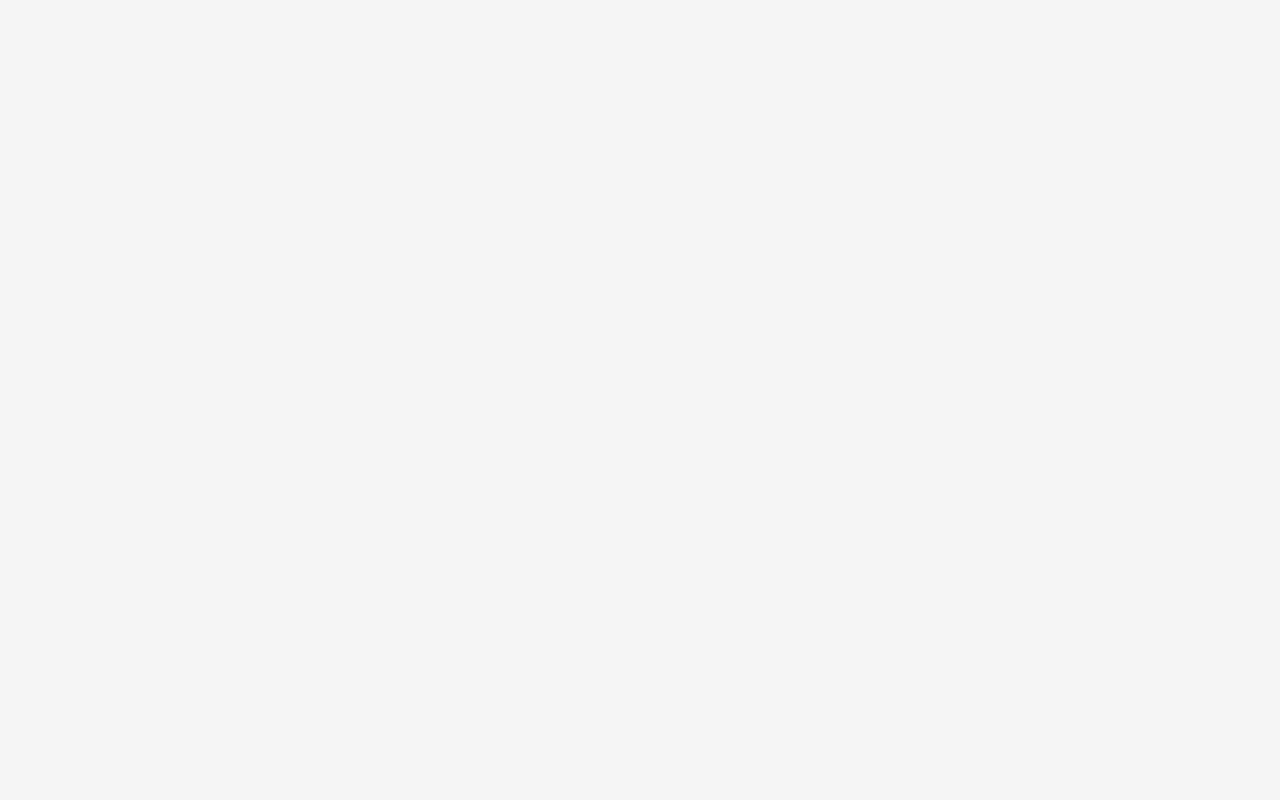
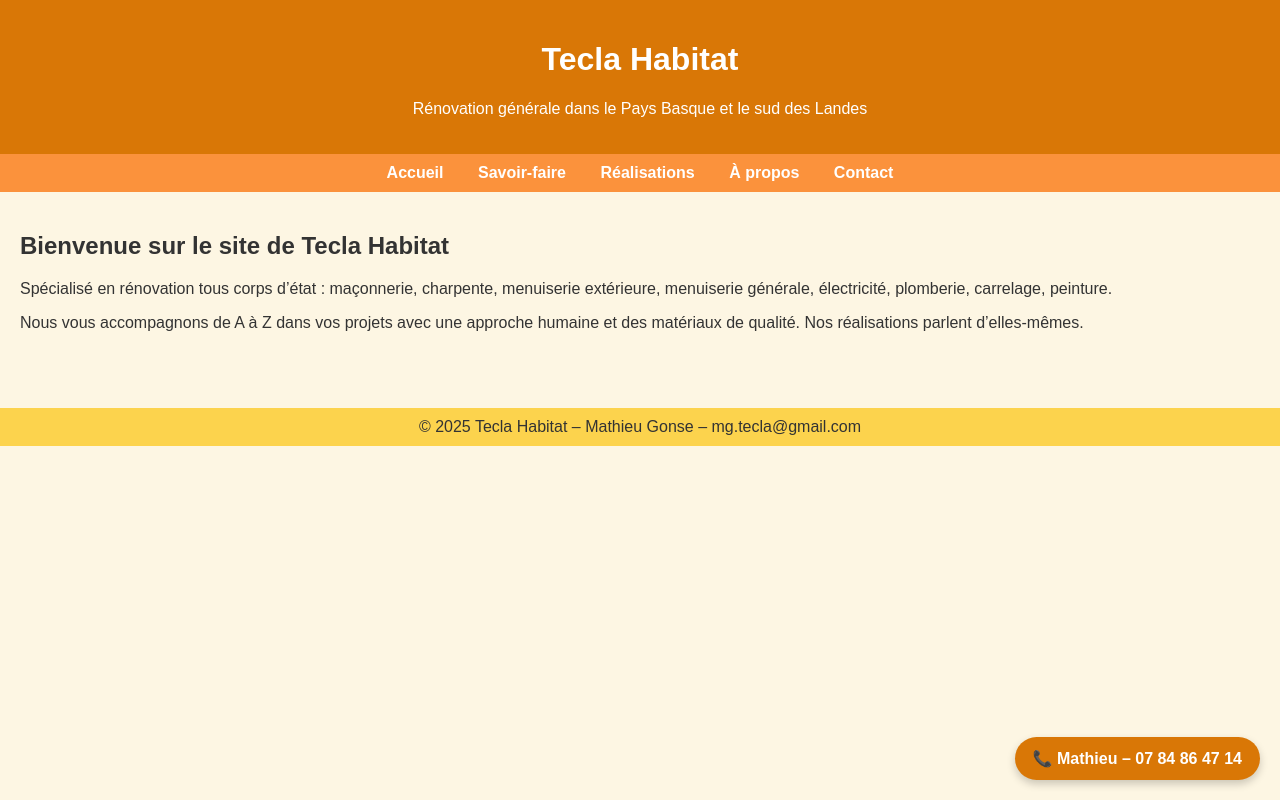
Before and after one commit to MathieuGonse/tecla-habitat-1, a plain HTML site: page index.html in a window 1280 px wide. Drawn offline with Linux system fonts and the light colour scheme.

Commit message:
Update index.html

```diff
--- a/index.html
+++ b/index.html
@@ -1,39 +1,110 @@
-<!DOCTYPE html><html lang="fr">
+<!DOCTYPE html>
+<html lang="fr">
 <head>
-  <meta charset="UTF-8" />
-  <meta name="viewport" content="width=device-width, initial-scale=1.0" />
-  <title>Tecla Habitat - Rénovation Générale</title>
+  <meta charset="UTF-8">
+  <meta name="viewport" content="width=device-width, initial-scale=1">
+  <title>Tecla Habitat - Rénovation générale</title>
   <style>
     body {
+      font-family: Arial, sans-serif;
       margin: 0;
-      font-family: Arial, sans-serif;
-      background-color: #f4f4f4;
+      padding: 0;
+      background-color: #fdf6e3;
       color: #333;
     }
+
     header {
-      background-color: #1a202c;
+      background-color: #d97706;
       color: white;
-      padding: 1rem;
+      padding: 20px;
       text-align: center;
     }
+
     nav {
-      display: flex;
-      justify-content: center;
-      background-color: #2d3748;
+      background-color: #fb923c;
+      padding: 10px;
+      text-align: center;
     }
+
     nav a {
       color: white;
-      padding: 1rem;
+      margin: 0 15px;
       text-decoration: none;
+      font-weight: bold;
     }
+
     nav a:hover {
-      background-color: #4a5568;
+      text-decoration: underline;
     }
-    section {
-      padding: 2rem;
-      max-width: 1000px;
-      margin: auto;
+
+    main {
+      padding: 20px;
     }
-    .gallery {
-      display: grid;
-      grid-template-columns: repeat(auto-fit, min
+
+    footer {
+      background-color: #fcd34d;
+      color: #333;
+      text-align: center;
+      padding: 10px;
+      margin-top: 40px;
+    }
+
+    .floating-phone {
+      position: fixed;
+      bottom: 20px;
+      right: 20px;
+      background-color: #d97706;
+      color: white;
+      padding: 12px 18px;
+      border-radius: 30px;
+      box-shadow: 0 4px 8px rgba(0,0,0,0.2);
+      font-size: 16px;
+      font-weight: bold;
+      z-index: 9999;
+      text-decoration: none;
+      transition: background-color 0.3s ease;
+    }
+
+    .floating-phone:hover {
+      background-color: #b45309;
+    }
+
+    @media screen and (max-width: 600px) {
+      .floating-phone {
+        font-size: 14px;
+        padding: 10px 14px;
+      }
+    }
+  </style>
+</head>
+<body>
+
+  <header>
+    <h1>Tecla Habitat</h1>
+    <p>Rénovation générale dans le Pays Basque et le sud des Landes</p>
+  </header>
+
+  <nav>
+    <a href="#">Accueil</a>
+    <a href="#">Savoir-faire</a>
+    <a href="#">Réalisations</a>
+    <a href="#">À propos</a>
+    <a href="#">Contact</a>
+  </nav>
+
+  <main>
+    <h2>Bienvenue sur le site de Tecla Habitat</h2>
+    <p>Spécialisé en rénovation tous corps d’état : maçonnerie, charpente, menuiserie extérieure, menuiserie générale, électricité, plomberie, carrelage, peinture.</p>
+    <p>Nous vous accompagnons de A à Z dans vos projets avec une approche humaine et des matériaux de qualité. Nos réalisations parlent d’elles-mêmes.</p>
+  </main>
+
+  <footer>
+    © 2025 Tecla Habitat – Mathieu Gonse – mg.tecla@gmail.com
+  </footer>
+
+  <a href="tel:0784864714" class="floating-phone" title="Appeler Mathieu">
+    📞 Mathieu – 07 84 86 47 14
+  </a>
+
+</body>
+</html>
```
